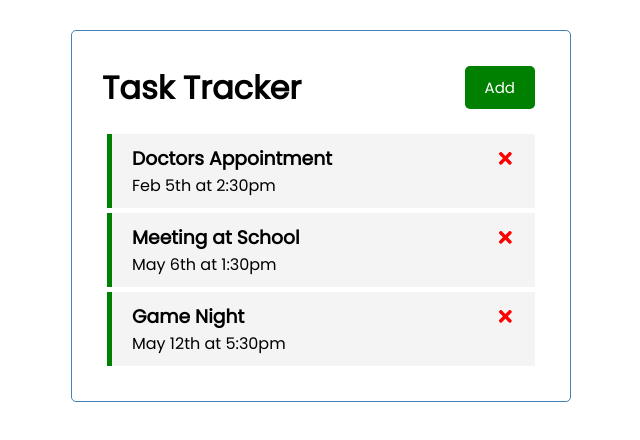
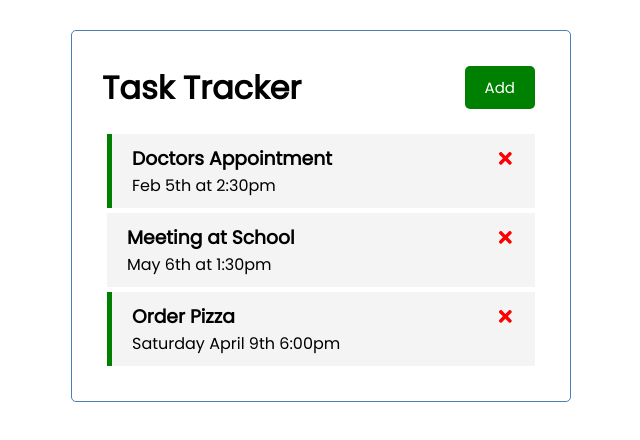
Before and after one commit to jmscottimd/react-task-tracker, a React (Create React App) app: page / in a window 1280 px wide. Shown: the top 440 px of the page, without its empty margins (319-959 px from the left). Built offline with nearby package versions, Linux system fonts and the light colour scheme; data requests are answered from the project's data file.

Commit message:
json server backend

```diff
--- /dev/null
+++ b/db.json
@@ -0,0 +1,22 @@
+{
+  "tasks": [
+    {
+      "id": 1,
+      "text": "Doctors Appointment",
+      "day": "Feb 5th at 2:30pm",
+      "reminder": true
+    },
+    {
+      "id": 2,
+      "text": "Meeting at School",
+      "day": "May 6th at 1:30pm",
+      "reminder": false
+    },
+    {
+      "text": "Order Pizza",
+      "day": "Saturday April 9th 6:00pm",
+      "reminder": true,
+      "id": 3
+    }
+  ]
+}
--- a/package.json
+++ b/package.json
@@ -6,6 +6,7 @@
     "@testing-library/jest-dom": "^5.11.4",
     "@testing-library/react": "^11.1.0",
     "@testing-library/user-event": "^12.1.10",
+    "json-server": "^0.16.3",
     "react": "^17.0.2",
     "react-dom": "^17.0.2",
     "react-icons": "^4.2.0",
@@ -16,7 +17,8 @@
     "start": "react-scripts start",
     "build": "react-scripts build",
     "test": "react-scripts test",
-    "eject": "react-scripts eject"
+    "eject": "react-scripts eject",
+    "server": "json-server --watch db.json --port 5000"
   },
   "eslintConfig": {
     "extends": [
--- a/src/App.js
+++ b/src/App.js
@@ -1,4 +1,4 @@
-import { useState } from 'react'
+import { useState, useEffect } from 'react'
 import Header from './components/Header'
 import Tasks from './components/Tasks'
 import AddTask from './components/AddTask'
@@ -6,38 +6,68 @@
 const App = () => {
   const [showAddTask, setShowAddTask] = useState (false)
 
-  const [tasks, setTasks] = useState([{
-    "id": 1,
-    "text": "Doctors Appointment",
-    "day": "Feb 5th at 2:30pm",
-    "reminder": true
-},
-{
-    "id": 2,
-    "text": "Meeting at School",
-    "day": "May 6th at 1:30pm",
-    "reminder": true
-},
-{
-  "id": 3,
-  "text": "Game Night",
-  "day": "May 12th at 5:30pm",
-  "reminder": true
-}
-])
+  const [tasks, setTasks] = useState([])
+  useEffect(() => {
+    const getTasks = async () => {
+      const tasksFromServer = await fetchTasks()
+      setTasks(tasksFromServer)
+    }
+
+    getTasks()
+  }, [])
+
+  // Fetch Tasks
+  const fetchTasks = async () => {
+    const res = await fetch('http://localhost:5000/tasks')
+    const data = await res.json()
+
+    return data
+  }
+
+  // Fetch Task
+  const fetchTask = async (id) => {
+    const res = await fetch(`http://localhost:5000/tasks/${id}`)
+    const data = await res.json()
+
+    return data
+  }
+
 // add task
-const addTask = (task) => {
-  const id = Math.floor(Math.random() * 10000 + 1)
-  const newTask = { id, ...task}
-  setTasks([...tasks, newTask])
+const addTask = async (task) => {
+  const res = await fetch('http://localhost:5000/tasks',{
+    method: 'POST',
+    headers: {
+      'Content-type' : 'application/json'
+    },
+    body: JSON.stringify(task)
+  })
+  const data = await res.json()
+  setTasks([...tasks, data])
+
 }
 // delete task
-const deleteTask = (id) => {
+const deleteTask = async (id) => {
+  await fetch(`http://localhost:5000/tasks/${id}`, {
+    method: 'DELETE',
+  })
   setTasks(tasks.filter((task) => task.id !== id))
 }
 // toggle reminder
-const toggleReminder = (id) => {
-  setTasks(tasks.map((task) => task.id === id ?{...task, reminder: !task.reminder} : task))
+const toggleReminder = async (id) => {
+  const taskToToggle = await fetchTask(id)
+  const updateTask = {...taskToToggle, reminder: !taskToToggle.reminder}
+  const res = await fetch(`http://localhost:5000/tasks/${id}`, {
+    method: 'PUT',
+    headers:{
+      'Content-type': 'application/json'
+    },
+    body: JSON.stringify(updateTask)
+  })
+  const data = await res.json()
+
+  setTasks(tasks.map((task) =>
+    task.id === id ?{...task, reminder:
+    data.reminder} : task))
 }
   return (
     <div className='container'>
```
Also changed, not shown: 1 other file (tests, documents, lock files or other folders).
